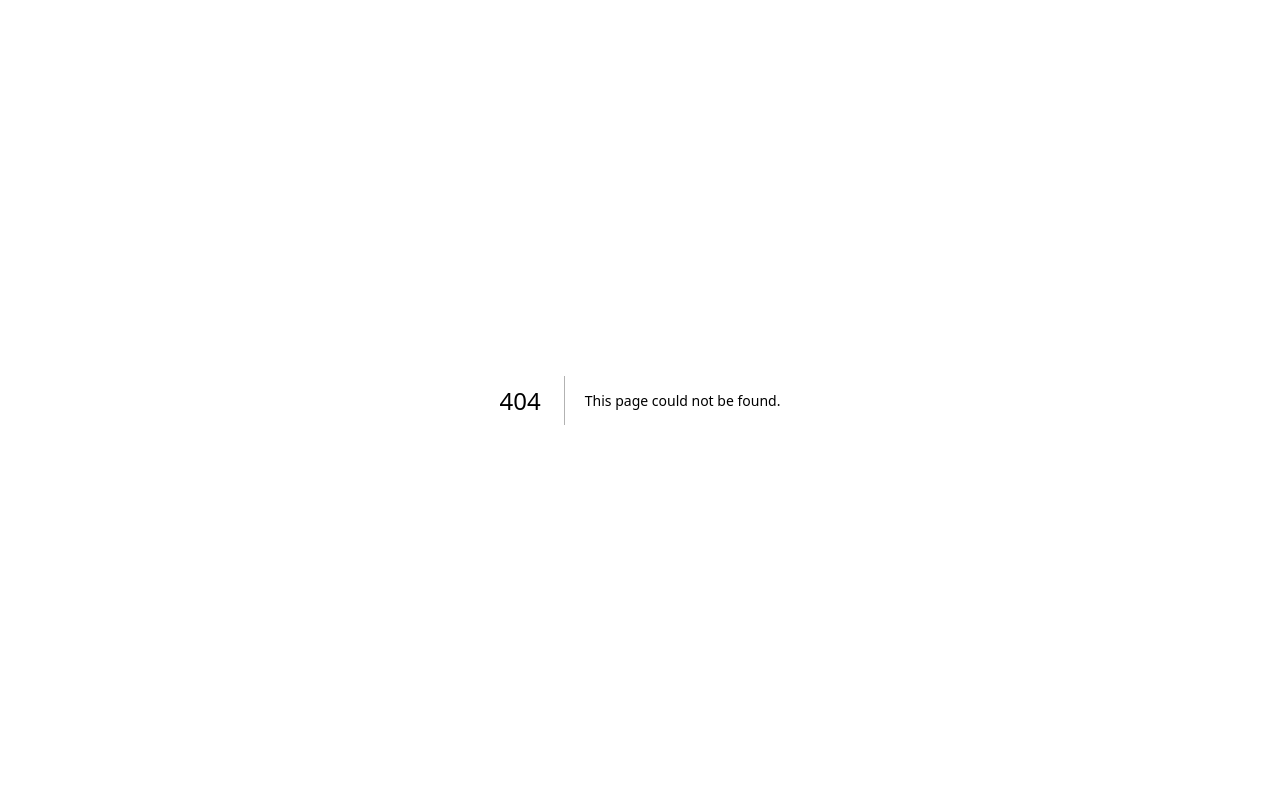
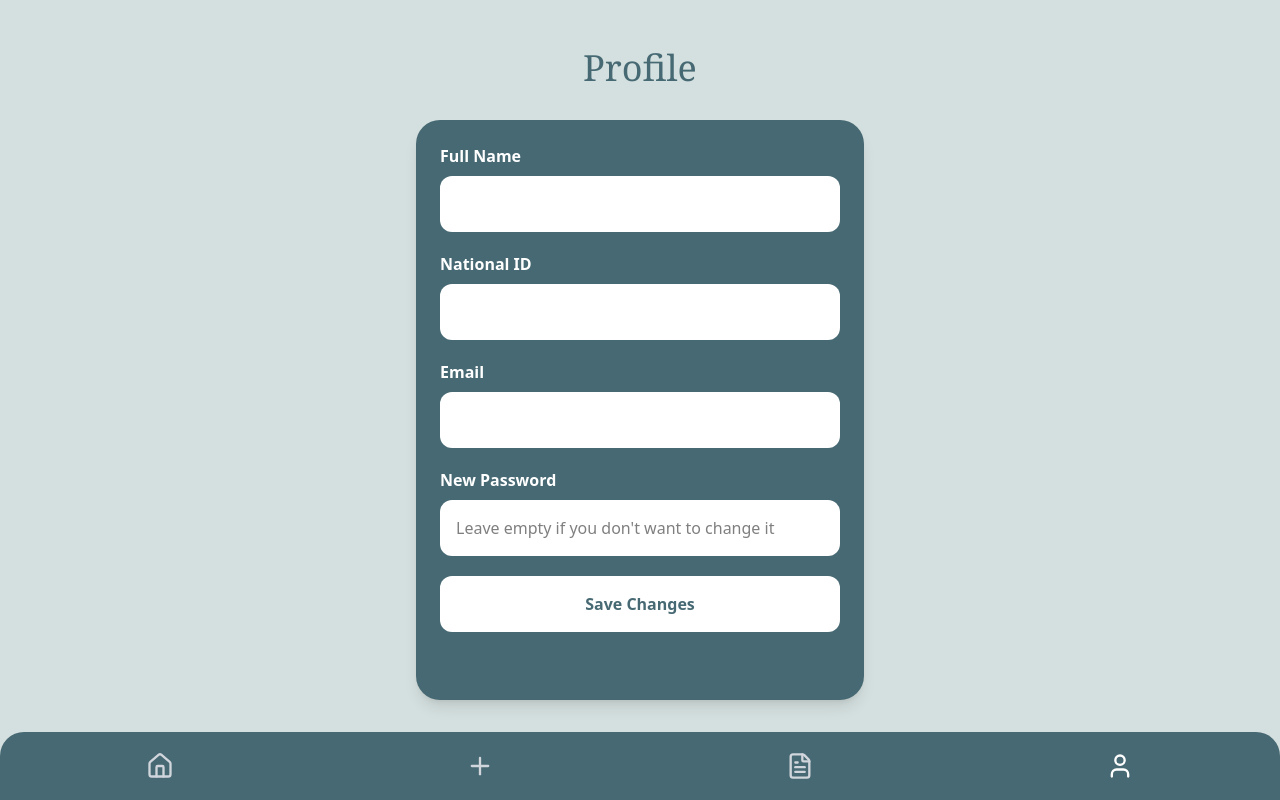
Before and after one commit to lenahalhabib/PreCare-Pay, a Next.js app: page /profile in a window 1280 px wide. Before the commit this address had no page. Built offline with nearby package versions, Linux system fonts and the light colour scheme; no server answers.

Commit message:
Implement authentication and profile page with Supabase

```diff
--- a/app/login/page.tsx
+++ b/app/login/page.tsx
@@ -1,5 +1,47 @@
+"use client";
+
+import { useState } from "react";
 import Link from "next/link";
+import { useRouter } from "next/navigation";
+import { supabase } from "@/lib/supabase";
+
 export default function LoginPage() {
+  const router = useRouter();
+
+  const [email, setEmail] = useState("");
+  const [password, setPassword] = useState("");
+  const [errorMessage, setErrorMessage] = useState("");
+
+  const handleLogin = async () => {
+    setErrorMessage("");
+
+    if (!email || !password) {
+      setErrorMessage("Please enter your email and password.");
+      return;
+    }
+
+    try {
+      const { error } = await supabase.auth.signInWithPassword({
+        email,
+        password,
+      });
+
+      if (error) {
+        if (error.message === "Invalid login credentials") {
+          setErrorMessage("Incorrect email or password.");
+        } else {
+          setErrorMessage("Unable to login. Please try again.");
+        }
+        return;
+      }
+
+      router.push("/home");
+    } catch (err) {
+      console.error(err);
+      setErrorMessage("Connection error. Please try again.");
+    }
+  };
+
   return (
     <main className="min-h-screen bg-[#D4E0DF] flex flex-col justify-center items-center px-8">
 
@@ -10,27 +52,37 @@ export default function LoginPage() {
       <div className="mt-12 w-full max-w-sm space-y-5">
 
         <input
-          type="text"
-          placeholder="ID"
+          type="email"
+          placeholder="Email"
+          value={email}
+          onChange={(e) => setEmail(e.target.value)}
           className="w-full rounded-2xl bg-white p-4 outline-none"
         />
 
         <input
           type="password"
           placeholder="Password"
+          value={password}
+          onChange={(e) => setPassword(e.target.value)}
           className="w-full rounded-2xl bg-white p-4 outline-none"
         />
 
-      <Link
-  href="/home"
-  className="block w-full rounded-2xl bg-[#476973] py-4 text-center text-white font-semibold"
+        {errorMessage && (
+          <p className="text-red-600 text-sm font-medium px-2">
+            {errorMessage}
+          </p>
+        )}
+
+        <button
+          onClick={handleLogin}
+          className="w-full rounded-2xl bg-[#476973] py-4 text-white font-semibold hover:bg-[#3d5d66] transition"
         >
           LOGIN
-</Link>
+        </button>
 
         <p className="mt-6 text-center text-[#476973]">
           Don't have an account?{" "}
-  <Link href="/signup" className="font-bold">
+          <Link href="/signup" className="font-bold hover:underline">
             Sign Up
           </Link>
         </p>
--- /dev/null
+++ b/app/profile/page.tsx
@@ -0,0 +1,183 @@
+"use client";
+import { useState, useEffect } from "react";
+import { supabase } from "@/lib/supabase";
+import BottomNavigation from "@/shared/components/navigation/BottomNavigation";
+
+export default function ProfilePage() {
+
+  const [fullName, setFullName] = useState("");
+  const [nationalId, setNationalId] = useState("");
+  const [email, setEmail] = useState("");
+  const [password, setPassword] = useState("");
+  const [message, setMessage] = useState("");
+
+  const [loading, setLoading] = useState(true);
+  const [errorMessage, setErrorMessage] = useState("");
+
+  useEffect(() => {
+  loadProfile();
+}, []);
+
+const loadProfile = async () => {
+  setLoading(true);
+
+  const {
+    data: { user },
+  } = await supabase.auth.getUser();
+
+  if (!user) {
+    setLoading(false);
+    return;
+  }
+
+  setEmail(user.email || "");
+
+  const { data, error } = await supabase
+    .from("profiles")
+    .select("full_name, national_id")
+    .eq("id", user.id)
+    .single();
+
+  if (!error && data) {
+    setFullName(data.full_name);
+    setNationalId(data.national_id);
+  }
+
+  setLoading(false);
+}
+  const handleSave = async () => {
+  setMessage("");
+  setErrorMessage("");
+
+  const {
+    data: { user },
+  } = await supabase.auth.getUser();
+
+  if (!user) return;
+
+  const { error: profileError } = await supabase
+    .from("profiles")
+    .update({
+      full_name: fullName,
+      national_id: nationalId,
+    })
+    .eq("id", user.id);
+
+  if (profileError) {
+    setErrorMessage("Failed to update profile.");
+    return;
+  }
+
+  if (email !== user.email) {
+    const { error } = await supabase.auth.updateUser({
+      email,
+    });
+
+    if (error) {
+      setErrorMessage(error.message);
+      return;
+    }
+  }
+
+  if (password.trim() !== "") {
+    const { error } = await supabase.auth.updateUser({
+      password,
+    });
+
+    if (error) {
+      setErrorMessage(error.message);
+      return;
+    }
+
+    setPassword("");
+  }
+
+  setMessage("Profile updated successfully.");
+};
+
+  return (
+    <main className="min-h-screen bg-[#D4E0DF] flex flex-col">
+
+      <header className="pt-12 text-center">
+        <h1 className="text-4xl font-serif text-[#476973]">
+          Profile
+        </h1>
+      </header>
+
+      <section className="flex-1 flex justify-center px-6 py-8">
+
+        <div className="w-full max-w-md bg-[#476973] rounded-3xl p-6 space-y-5 shadow-lg">
+
+          <div>
+            <label className="text-white font-semibold">Full Name</label>
+            <input
+              type="text"
+              value={fullName}
+              onChange={(e) => setFullName(e.target.value)}
+              className="mt-2 w-full rounded-xl bg-white p-4 outline-none"
+            />
+          </div>
+
+          <div>
+            <label className="text-white font-semibold">
+              National ID
+            </label>
+            <input
+              type="text"
+              value={nationalId}
+              onChange={(e) => setNationalId(e.target.value)}
+              className="mt-2 w-full rounded-xl bg-white p-4 outline-none"
+            />
+          </div>
+
+          <div>
+            <label className="text-white font-semibold">Email</label>
+            <input
+              type="email"
+              value={email}
+              onChange={(e) => setEmail(e.target.value)}
+              className="mt-2 w-full rounded-xl bg-white p-4 outline-none"
+            />
+          </div>
+
+          <div>
+            <label className="text-white font-semibold">
+              New Password
+            </label>
+            <input
+              type="password"
+              placeholder="Leave empty if you don't want to change it"
+              value={password}
+              onChange={(e) => setPassword(e.target.value)}
+              className="mt-2 w-full rounded-xl bg-white p-4 outline-none"
+            />
+          </div>
+
+          {message && (
+            <div className="bg-green-100 text-green-700 rounded-xl p-3 text-center text-sm">
+              {message}
+            </div>
+          )}
+
+
+{errorMessage && (
+  <div className="bg-red-100 text-red-700 rounded-xl p-3 text-center text-sm">
+    {errorMessage}
+  </div>
+)}
+          <button
+            onClick={handleSave}
+            className="w-full bg-white text-[#476973] font-bold py-4 rounded-xl hover:bg-gray-100 transition"
+          >
+            Save Changes
+          </button>
+
+        </div>
+
+      </section>
+
+      <BottomNavigation />
+
+    </main>
+  );
+}
--- a/app/signup/page.tsx
+++ b/app/signup/page.tsx
@@ -1,47 +1,124 @@
+"use client";
+
+import { useState } from "react";
 import Link from "next/link";
-export default function LoginPage() {
+import { useRouter } from "next/navigation";
+import { supabase } from "@/lib/supabase";
+
+export default function SignupPage() {
+  const router = useRouter();
+
+  const [fullName, setFullName] = useState("");
+  const [nationalId, setNationalId] = useState("");
+  const [email, setEmail] = useState("");
+  const [password, setPassword] = useState("");
+  const [errorMessage, setErrorMessage] = useState("");
+
+  const handleSignUp = async () => {
+    setErrorMessage("");
+
+    if (!fullName || !nationalId || !email || !password) {
+      setErrorMessage("Please fill in all fields.");
+      return;
+    }
+
+    try {
+      const { data, error } = await supabase.auth.signUp({
+        email,
+        password,
+      });
+
+      if (error) {
+        if (error.message.includes("already")) {
+          setErrorMessage("This email is already registered.");
+        } else {
+          setErrorMessage(error.message);
+        }
+        return;
+      }
+
+      if (!data.user) {
+        setErrorMessage("Failed to create account.");
+        return;
+      }
+
+      const { error: profileError } = await supabase
+        .from("profiles")
+        .insert({
+          id: data.user.id,
+          full_name: fullName,
+          national_id: nationalId,
+        });
+
+      if (profileError) {
+        setErrorMessage("Failed to save profile.");
+        return;
+      }
+
+      router.push("/home");
+    } catch (err) {
+      console.error(err);
+      setErrorMessage("Connection error. Please try again.");
+    }
+  };
+
   return (
     <main className="min-h-screen bg-[#D4E0DF] flex flex-col justify-center items-center px-8">
 
       <h1 className="text-5xl font-serif text-[#476973]">
-        Login
+        Sign Up
       </h1>
 
       <div className="mt-12 w-full max-w-sm space-y-5">
 
         <input
           type="text"
-          placeholder="Name"
+          placeholder="Full Name"
+          value={fullName}
+          onChange={(e) => setFullName(e.target.value)}
           className="w-full rounded-2xl bg-white p-4 outline-none"
         />
 
         <input
           type="text"
-          placeholder="ID"
+          placeholder="National ID"
+          value={nationalId}
+          onChange={(e) => setNationalId(e.target.value)}
           className="w-full rounded-2xl bg-white p-4 outline-none"
         />
 
         <input
-          type="text"
+          type="email"
           placeholder="Email"
+          value={email}
+          onChange={(e) => setEmail(e.target.value)}
           className="w-full rounded-2xl bg-white p-4 outline-none"
         />
 
         <input
           type="password"
           placeholder="Password"
+          value={password}
+          onChange={(e) => setPassword(e.target.value)}
           className="w-full rounded-2xl bg-white p-4 outline-none"
         />
 
+        {errorMessage && (
+          <p className="text-red-600 text-sm font-medium px-2">
+            {errorMessage}
+          </p>
+        )}
+
         <button
-  className="w-full rounded-2xl bg-[#476973] py-4 text-white font-semibold"
+          onClick={handleSignUp}
+          className="w-full rounded-2xl bg-[#476973] py-4 text-white font-semibold hover:bg-[#3d5d66] transition"
         >
-  SIGNUP
+          SIGN UP
         </button>
 
         <p className="mt-6 text-center text-[#476973]">
           Already have an account?{" "}
-  <Link href="/login" className="font-bold">
+          <Link href="/login" className="font-bold hover:underline">
             Login
           </Link>
         </p>
--- /dev/null
+++ b/lib/supabase.ts
@@ -0,0 +1,7 @@
+import { createClient } from "@supabase/supabase-js";
+
+export const supabase = createClient(
+  process.env.NEXT_PUBLIC_SUPABASE_URL!,
+  process.env.NEXT_PUBLIC_SUPABASE_ANON_KEY!
+);
+console.log(process.env.NEXT_PUBLIC_SUPABASE_URL);
--- a/package.json
+++ b/package.json
@@ -10,6 +10,7 @@
   },
   "dependencies": {
     "@google/genai": "^2.10.0",
+    "@supabase/supabase-js": "^2.110.0",
     "lucide-react": "^1.23.0",
     "next": "16.2.10",
     "pdfjs-dist": "^6.1.200",
```
Also changed, not shown: 1 other file (tests, documents, lock files or other folders). Lines whose indentation alone changed are shown as unchanged.
